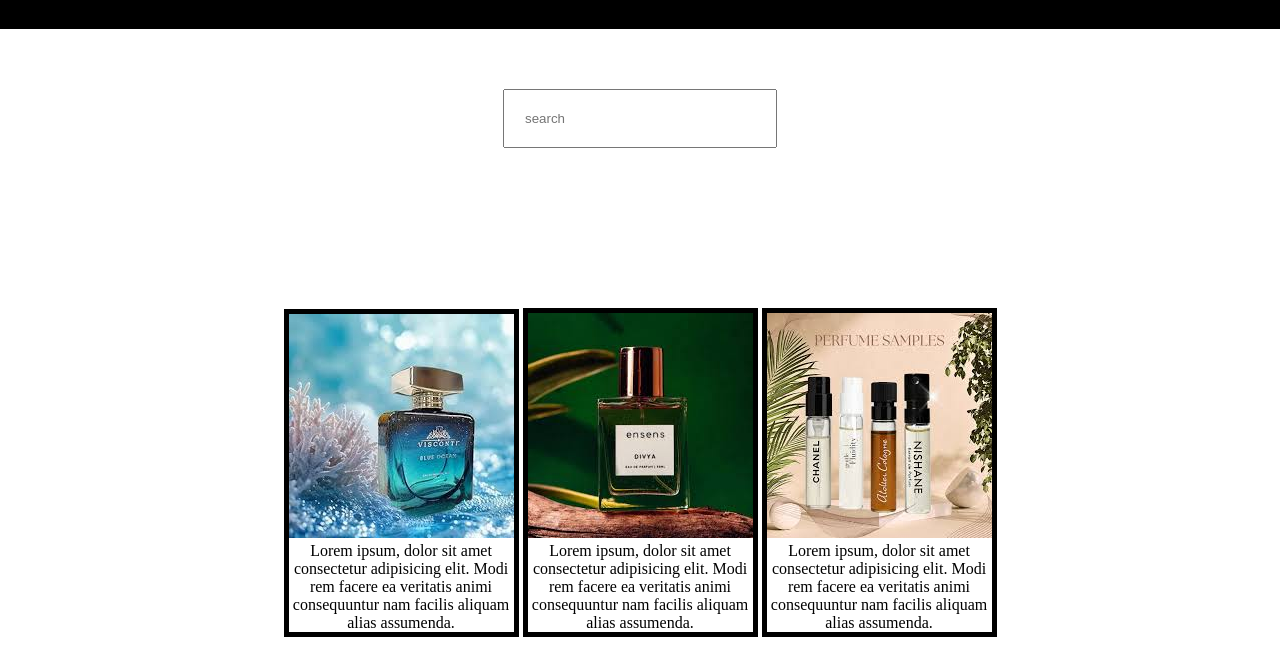
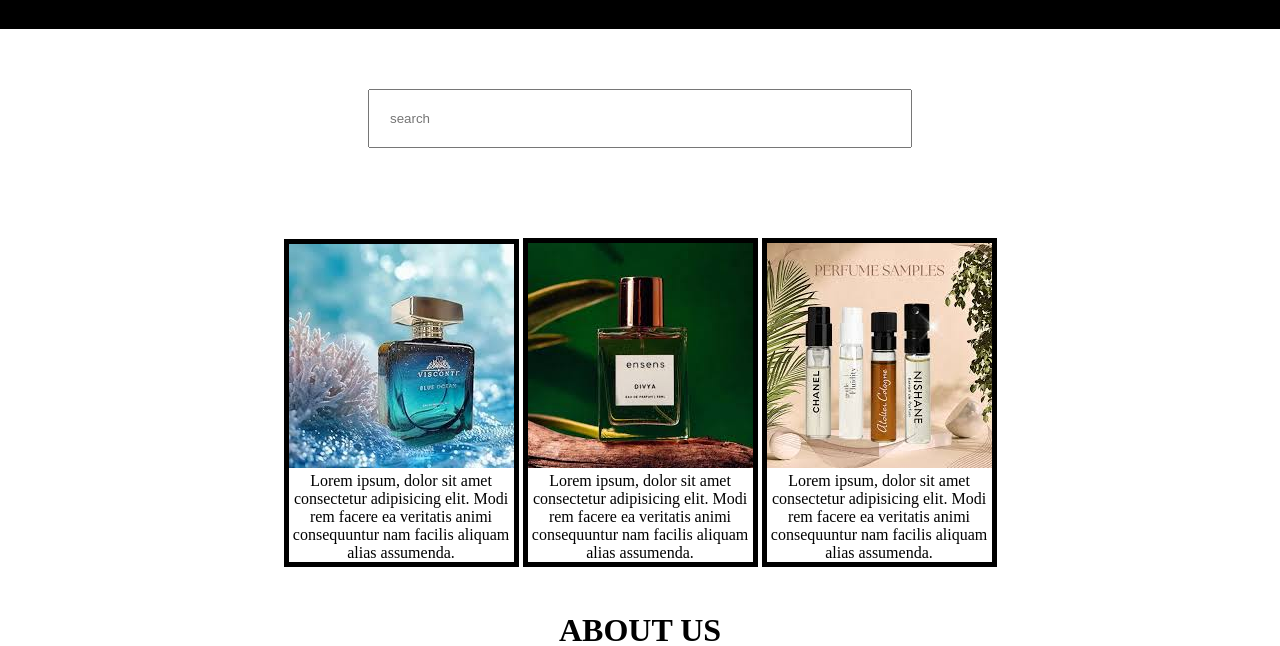
Before and after one commit to gnanakannank80-alt/perfumy, a plain HTML site: page index.html in a window 1280 px wide. Shown: the part 108-754 px from the top of the page. Drawn offline with Linux system fonts and the light colour scheme.

Commit message:
Update style.css

```diff
--- a/style.css
+++ b/style.css
@@ -24,7 +24,7 @@ li:hover{
 color:aliceblue
 }
 input{
-    width: 230px;
+    width: 500px;
     padding: 20px;
     margin: 50px;
 }
@@ -45,7 +45,7 @@ input{
     color: aliceblue;
 }
 .product{
-    margin: 100px;
+   margin:30px;
      text-align: center;
 
 }
```
